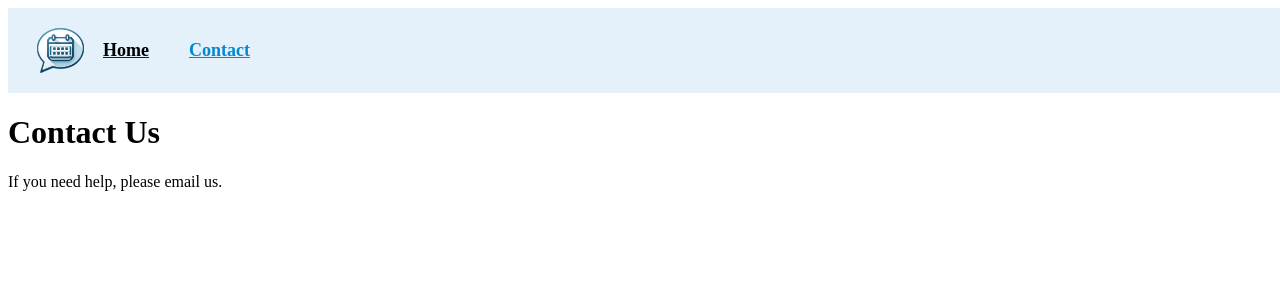
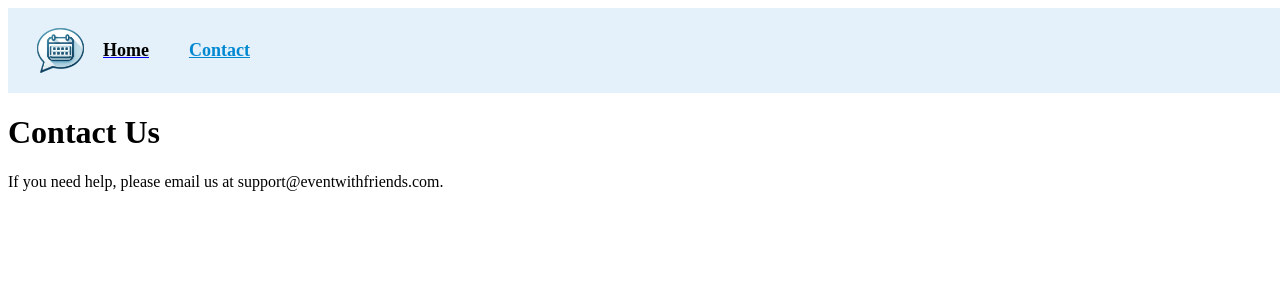
Before and after one commit to mikeRChambers610/nextjsappfordeeplinkingsite, a Next.js app: page /details in a window 1280 px wide. Shown: the top 300 px of the page. Built offline with nearby package versions, Linux system fonts and the light colour scheme.

Commit message:
second commit

```diff
--- a/src/app/details/page.tsx
+++ b/src/app/details/page.tsx
@@ -10,7 +10,7 @@ export default function Details() {
                 <meta name="description" content="Get in touch with us!" />
             </Head>
             <h1>Contact Us</h1>
-            <p>If you need help, please email us.</p>
+            <p>If you need help, please email us at support@eventwithfriends.com.</p>
         </div>
     );
 }
```
